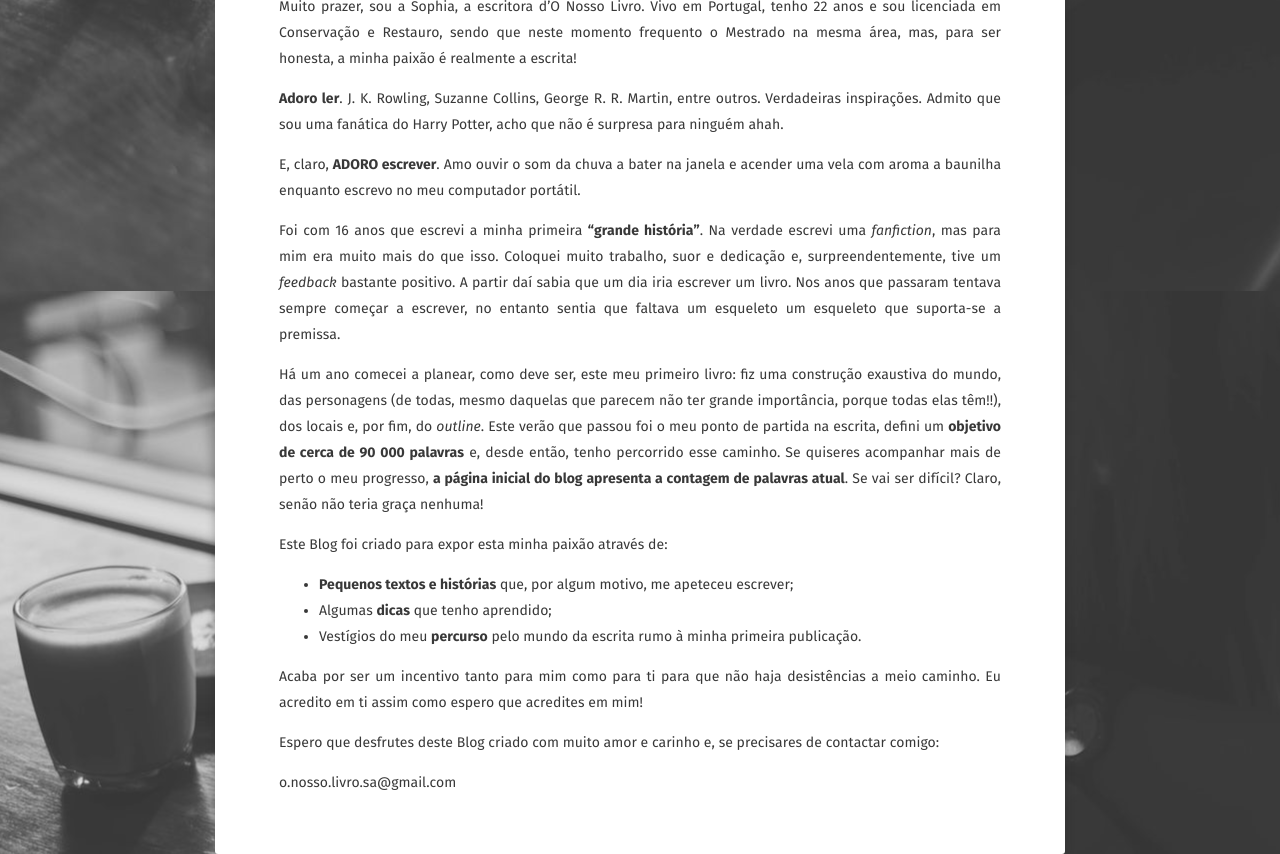
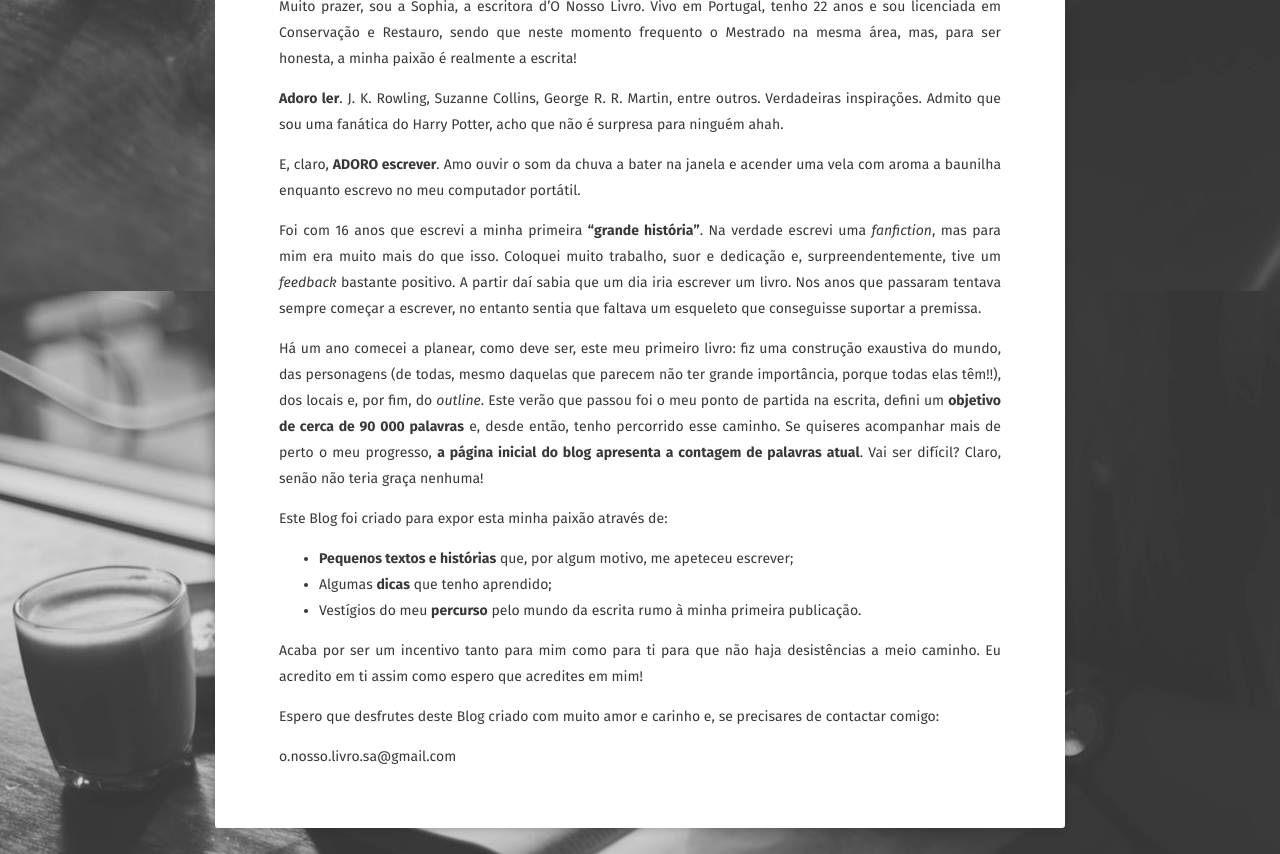
Before and after one commit to sophialexandra/o.nosso.livro, a Jekyll site: the page built from about/index.md, in a window 1280 px wide. Shown: the part 609-1463 px from the top of the page. Built offline with Jekyll 4.4.1, drawn with Linux system fonts in a browser that asks for light colours; some web fonts are replaced.

Commit message:
Update index.md

```diff
--- a/about/index.md
+++ b/about/index.md
@@ -13,9 +13,9 @@ Muito prazer, sou a Sophia, a escritora d’O Nosso Livro. Vivo em Portugal, ten
 
 E, claro, **ADORO escrever**. Amo ouvir o som da chuva a bater na janela e acender uma vela com aroma a baunilha enquanto escrevo no meu computador portátil.
 
-Foi com 16 anos que escrevi a minha primeira **“grande história”**. Na verdade escrevi uma *fanfiction*, mas para mim era muito mais do que isso. Coloquei muito trabalho, suor e dedicação e, surpreendentemente, tive um *feedback* bastante positivo. A partir daí sabia que um dia iria escrever um livro. Nos anos que passaram tentava sempre começar a escrever, no entanto sentia que faltava um esqueleto um esqueleto que suporta-se a premissa.
+Foi com 16 anos que escrevi a minha primeira **“grande história”**. Na verdade escrevi uma *fanfiction*, mas para mim era muito mais do que isso. Coloquei muito trabalho, suor e dedicação e, surpreendentemente, tive um *feedback* bastante positivo. A partir daí sabia que um dia iria escrever um livro. Nos anos que passaram tentava sempre começar a escrever, no entanto sentia que faltava um esqueleto que conseguisse suportar a premissa.
 
-Há um ano comecei a planear, como deve ser, este meu primeiro livro: fiz uma construção exaustiva do mundo, das personagens (de todas, mesmo daquelas que parecem não ter grande importância, porque todas elas têm!!), dos locais e, por fim, do *outline*. Este verão que passou foi o meu ponto de partida na escrita, defini um **objetivo de cerca de 90 000 palavras** e, desde então, tenho percorrido esse caminho. Se quiseres acompanhar mais de perto o meu progresso, **a página inicial do blog apresenta a contagem de palavras atual**. Se vai ser difícil? Claro, senão não teria graça nenhuma!
+Há um ano comecei a planear, como deve ser, este meu primeiro livro: fiz uma construção exaustiva do mundo, das personagens (de todas, mesmo daquelas que parecem não ter grande importância, porque todas elas têm!!), dos locais e, por fim, do *outline*. Este verão que passou foi o meu ponto de partida na escrita, defini um **objetivo de cerca de 90 000 palavras** e, desde então, tenho percorrido esse caminho. Se quiseres acompanhar mais de perto o meu progresso, **a página inicial do blog apresenta a contagem de palavras atual**. Vai ser difícil? Claro, senão não teria graça nenhuma!
 
 Este Blog foi criado para expor esta minha paixão através de:
 
```
